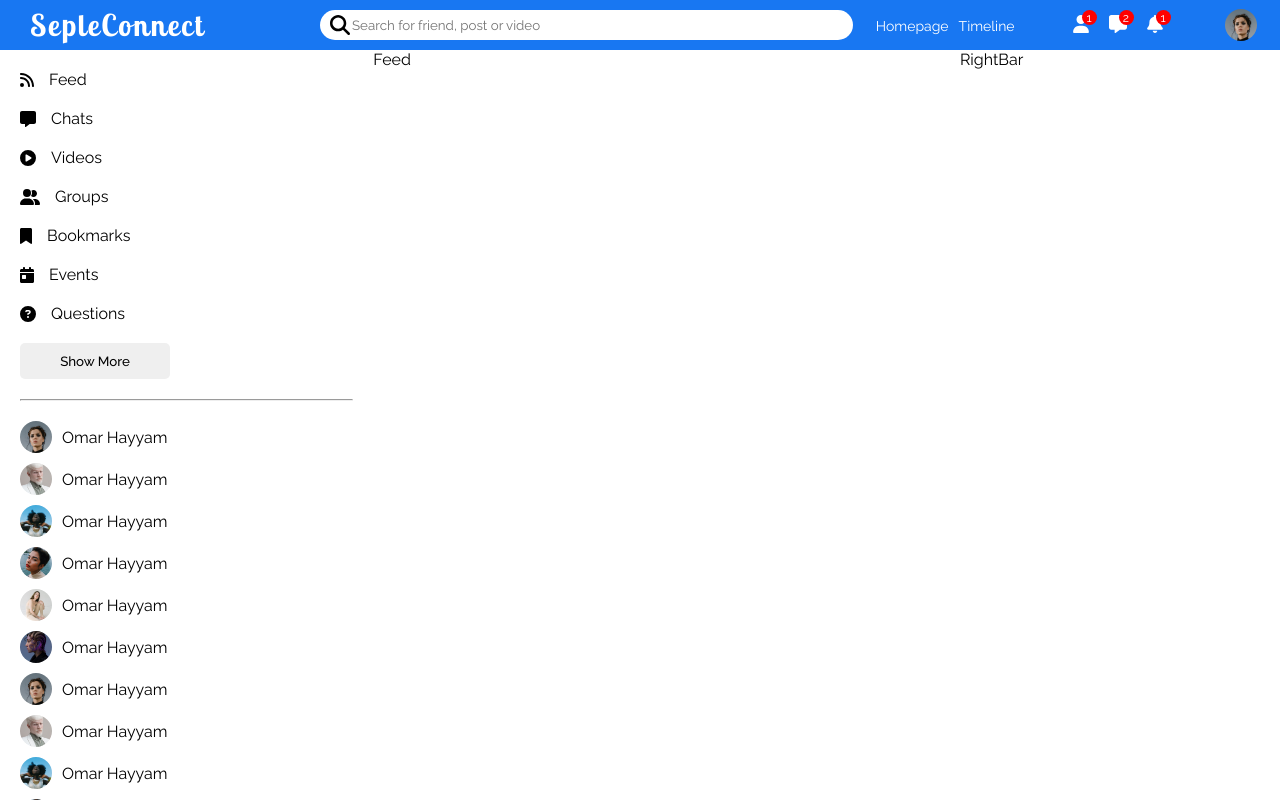
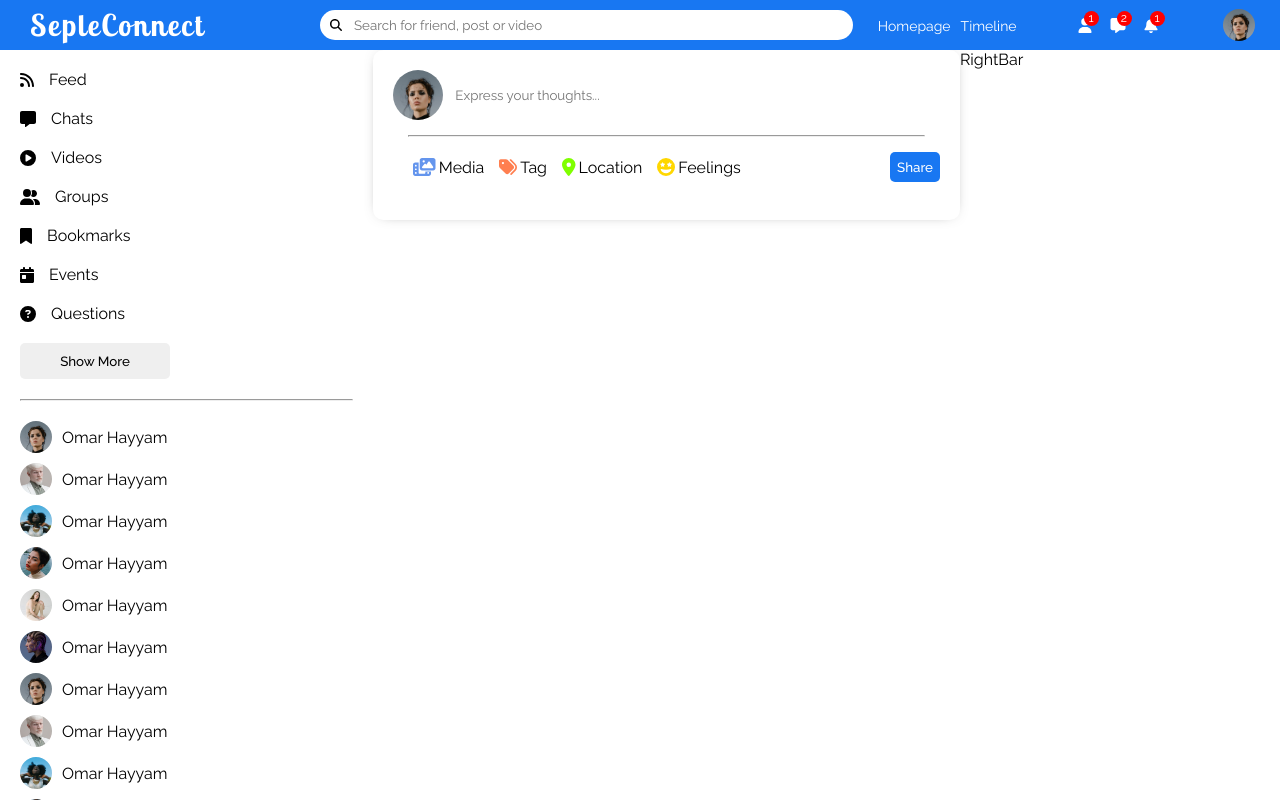
Before and after one commit to Arnazarov/seple, a React (Create React App) app in the folder frontend/: page / in a window 1280 px wide. Built offline with nearby package versions, Linux system fonts and the light colour scheme; the HTML template or start-up script is replaced by a standard one.

Commit message:
created share component  UI

```diff
--- a/frontend/src/components/Feed/Feed.jsx
+++ b/frontend/src/components/Feed/Feed.jsx
@@ -1,7 +1,14 @@
+import Share from '../Share/Share';
 import styles from './Feed.module.scss';
 
 const Feed = () => {
-  return <div className={styles.container}>Feed</div>;
+  return (
+    <div className={styles.container}>
+      <div className={styles.wrapper}>
+        <Share />
+      </div>
+    </div>
+  );
 };
 
 export default Feed;
--- a/frontend/src/components/Header/Header.module.scss
+++ b/frontend/src/components/Header/Header.module.scss
@@ -4,7 +4,7 @@
   @include flexCenter(row, center);
   height: 50px;
   width: 100%;
-  background-color: #1877f2;
+  background-color: $primary;
   position: sticky;
   top: 0;
   z-index: 999;
@@ -31,12 +31,11 @@
       height: 30px;
       background-color: white;
       border-radius: 30px;
-      display: flex;
-      align-items: center;
+      @include flexCenter(row, flex-start);
 
       .searchIcon {
-        font-size: 20px !important;
-        margin-left: 10px;
+        font-size: 12px !important;
+        margin: 0 10px;
       }
 
       .searchInput {
@@ -67,10 +66,9 @@
         margin-right: 15px;
         cursor: pointer;
         position: relative;
-
         .icon {
-          height: 18px !important;
-          width: 22px !important;
+          height: 15px !important;
+          width: 18px !important;
         }
 
         .iconBadge {
--- a/frontend/src/components/LeftBar/LeftBar.module.scss
+++ b/frontend/src/components/LeftBar/LeftBar.module.scss
@@ -58,10 +58,7 @@
         margin-bottom: 10px;
 
         .friendImg {
-          width: 32px;
-          height: 32px;
-          border-radius: 50%;
-          object-fit: cover;
+          @include imageContainer(32, 32);
           margin-right: 10px;
         }
 
--- /dev/null
+++ b/frontend/src/components/Share/Share.jsx
@@ -0,0 +1,68 @@
+import styles from './Share.module.scss';
+import { FontAwesomeIcon } from '@fortawesome/react-fontawesome';
+import {
+  faPhotoFilm,
+  faTags,
+  faLocationDot,
+  faFaceGrinStars,
+} from '@fortawesome/free-solid-svg-icons';
+
+const Share = () => {
+  return (
+    <div className={styles.container}>
+      <div className={styles.wrapper}>
+        <div className={styles.top}>
+          <img
+            className={styles.profileImg}
+            alt=""
+            src="/assets/person/1.jpeg"
+          />
+          <input
+            className={styles.input}
+            placeholder="Express your thoughts... "
+          />
+        </div>
+        <hr className={styles.line} />
+        <div className={styles.bottom}>
+          <div className={styles.options}>
+            <div className={styles.share}>
+              <FontAwesomeIcon
+                style={{ color: 'cornflowerblue' }}
+                icon={faPhotoFilm}
+                className={styles.icon}
+              />
+              <span className={styles.shareText}>Media</span>
+            </div>
+            <div className={styles.share}>
+              <FontAwesomeIcon
+                style={{ color: 'coral' }}
+                icon={faTags}
+                className={styles.icon}
+              />
+              <span className={styles.faTags}>Tag</span>
+            </div>
+            <div className={styles.share}>
+              <FontAwesomeIcon
+                style={{ color: 'chartreuse' }}
+                icon={faLocationDot}
+                className={styles.icon}
+              />
+              <span className={styles.shareText}>Location</span>
+            </div>
+            <div className={styles.share}>
+              <FontAwesomeIcon
+                style={{ color: 'gold' }}
+                icon={faFaceGrinStars}
+                className={styles.icon}
+              />
+              <span className={styles.shareText}>Feelings</span>
+            </div>
+          </div>
+          <button className={styles.btn}>Share</button>
+        </div>
+      </div>
+    </div>
+  );
+};
+
+export default Share;
--- /dev/null
+++ b/frontend/src/components/Share/Share.module.scss
@@ -0,0 +1,63 @@
+@import '../../index.scss';
+
+.container {
+  width: 100%;
+  height: 170px;
+  border-radius: 10px;
+  -webkit-box-shadow: 0px 0px 15px -9px rgba(0, 0, 0, 0.7);
+  box-shadow: 0px 0px 15px -9px rgba(0, 0, 0, 0.7);
+
+  .wrapper {
+    padding: 20px;
+
+    .top {
+      @include flexCenter(row, flex-start);
+
+      .profileImg {
+        @include imageContainer(50, 50);
+        margin-right: 10px;
+      }
+
+      .input {
+        border: none;
+        width: 80%;
+
+        &:focus {
+          outline: none;
+        }
+      }
+    }
+
+    .line {
+      margin: 15px;
+    }
+
+    .bottom {
+      @include flexCenter(row, space-between);
+      .options {
+        display: flex;
+        margin-left: 20px;
+
+        .share {
+          @include flexCenter(row, center);
+          margin-right: 15px;
+          cursor: pointer;
+
+          .icon {
+            font-size: 18px;
+            margin-right: 3px;
+          }
+        }
+      }
+      .btn {
+        border: none;
+        padding: 7px;
+        border-radius: 5px;
+        background-color: $primary;
+        font-weight: 500;
+        cursor: pointer;
+        color: white;
+      }
+    }
+  }
+}
--- a/frontend/src/index.scss
+++ b/frontend/src/index.scss
@@ -10,7 +10,7 @@ $Mali: 'Mali', cursive;
 // Colors
 $dark: rgb(29, 29, 29);
 $light: #fff;
-
+$primary: #1877f2;
 // Size
 $size-sm: 12px;
 $size-md: 16px;
@@ -24,6 +24,13 @@ $size-lg: 24px;
   flex-direction: $dir;
 }
 
+@mixin imageContainer($w, $h) {
+  width: $w * 1px;
+  height: $h * 1px;
+  border-radius: 50%;
+  object-fit: cover;
+}
+
 * {
   font-family: $Raleway;
   margin: 0;
```
